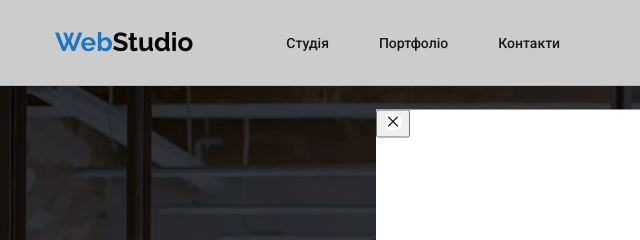
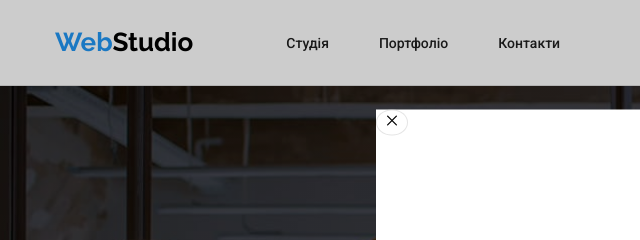
Before and after one commit to ladida69/html-HW-5, a plain HTML site: page index.html in a window 1280 px wide. Both pictures are taken after a click on the button "Замовити послугу". Shown: the top 240 px of the page, 0-640 px from the left. Drawn offline with nearby package versions, Linux system fonts and the light colour scheme.

Commit message:
Add modal button styles and update modal button class in HTML

```diff
--- a/css/styles.css
+++ b/css/styles.css
@@ -717,3 +717,10 @@ footer {
 .backdrop.is-hidden .modal {
   transform: translate(-50%, -50%) scale(0.9);
 }
+
+.modal-button {
+  background-color: #ffffff;
+  border: 1px solid rgba(0, 0, 0, 0.1);
+  border-radius: 50%;
+  gap: 6px;
+}
--- a/index.html
+++ b/index.html
@@ -364,8 +364,8 @@
       </div>
     </footer>
     <div class="backdrop is-hidden" data-modal>
-      <div class="modal">
-        <button data-modal-close>
+      <div class="modal ">
+        <button class="modal-button" data-modal-close>
           <svg
             width="18px"
             height="18px"
@@ -380,7 +380,6 @@
                 width="28.80"
                 height="28.80"
                 rx="14.4"
-                fill="#ffffff"
                 strokewidth="0"
               ></rect>
             </g>
@@ -388,7 +387,6 @@
               id="SVGRepo_tracerCarrier"
               stroke-linecap="round"
               stroke-linejoin="round"
-              stroke="#CCCCCC"
               stroke-width="0.144"
             ></g>
             <g id="SVGRepo_iconCarrier">
```
